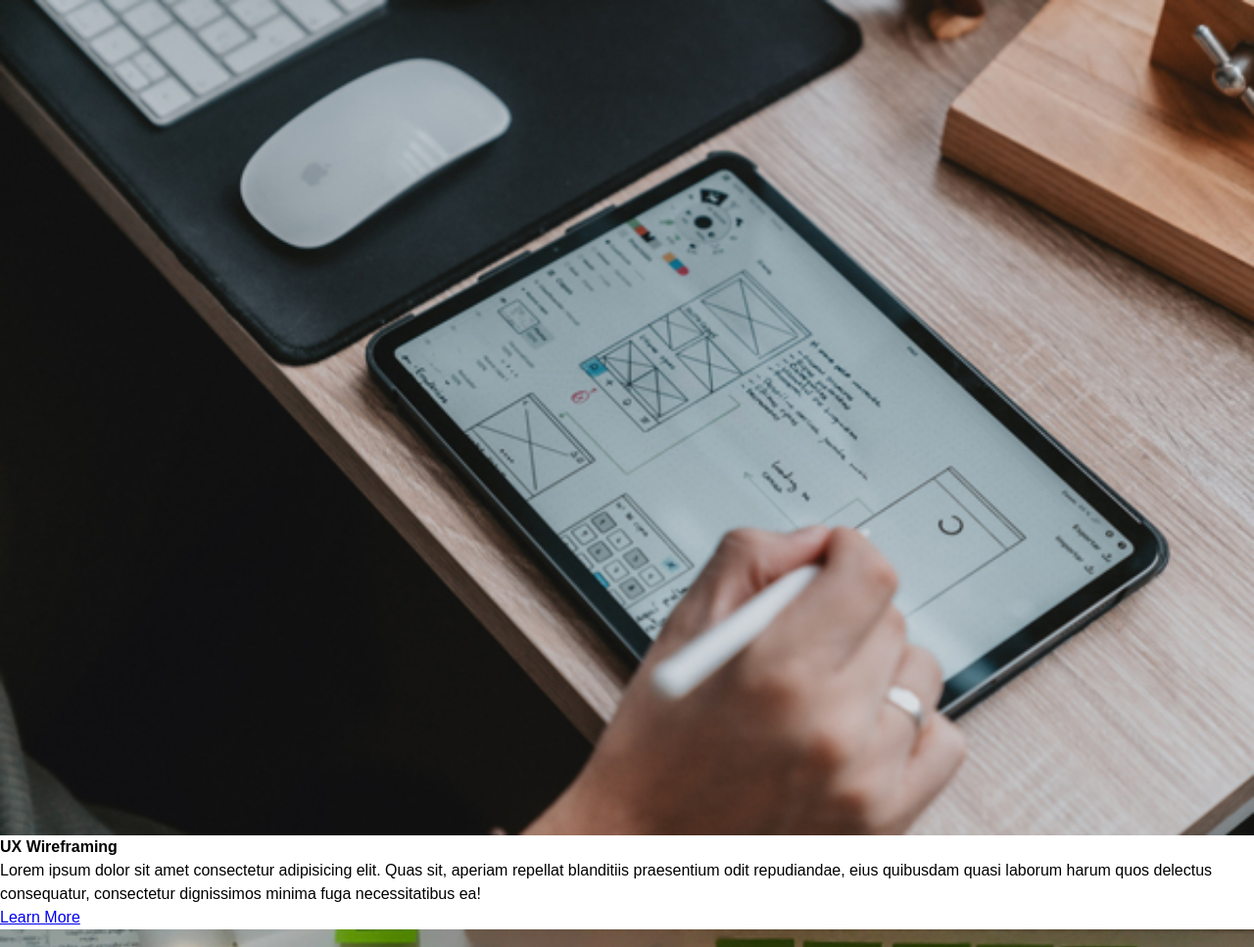
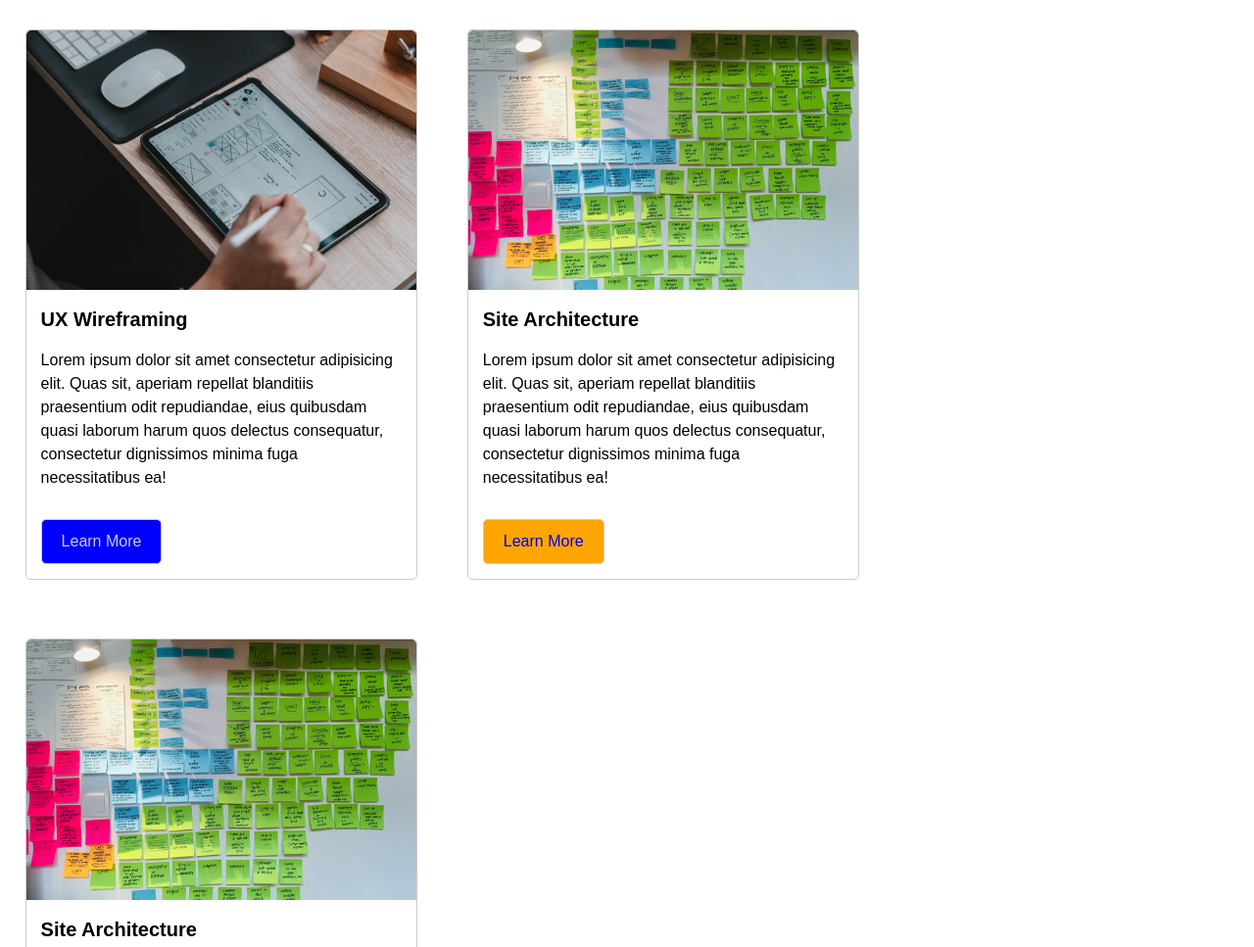
Before and after one commit to dmit2032-term1212-a02/oocss-modular-css, a plain HTML site: page index.html in a window 1280 px wide. Shown: the top 967 px of the page at 98% size. Drawn offline with Linux system fonts and the light colour scheme.

Commit message:
update demo content

```diff
--- a/css/styles.css
+++ b/css/styles.css
@@ -24,5 +24,55 @@ section {
 }
 
 /** STRUCTURE **/
+.card {
+	border-radius: 0.5rem;
+	border: 0.1rem solid #ccc;
+	width: 40rem;
+	margin: 3rem 2%;
+}
+
+.card-body {
+	padding: 1.5rem;
+}
+
+h4 {
+	font-size: 2rem;
+	margin-bottom: 1.5rem;
+}
+
+p {
+	margin-bottom: 3rem;
+}
+
+.btn {
+	padding: 1rem 2rem;
+	border-radius: 0.5rem;
+	border: 0.1rem solid #ccc;
+	text-decoration: none;
+	display: inline-block;
+	transition: background-color 0.3s ease-in-out;
+}
 
 /** STYLE **/
+.border-radius-top {
+	border-top-left-radius: 0.5rem;
+	border-top-right-radius: 0.5rem;
+}
+
+/** btn colours **/
+.btn-blue {
+	background-color: blue;
+	color: #ccc;
+}
+
+.btn-orange {
+	background-color: orange;
+}
+
+/** states **/
+.btn:hover{
+	/** add structural changes here **/
+}
+.btn-blue:hover {
+	background-color: darkblue;
+}
--- a/index.html
+++ b/index.html
@@ -13,22 +13,31 @@
     <body>
         <section>
             <!-- card one -->
-            <div class="">
-                <img src="img/ux-wireframing.jpg" alt="Wireframing">
-                <div class="">
+            <div class="card card-style">
+                <img class="border-radius-top" src="img/ux-wireframing.jpg" alt="Wireframing">
+                <div class="card-body">
                     <h4>UX Wireframing</h4>
                     <p>Lorem ipsum dolor sit amet consectetur adipisicing elit. Quas sit, aperiam repellat blanditiis praesentium odit repudiandae, eius quibusdam quasi laborum harum quos delectus consequatur, consectetur dignissimos minima fuga necessitatibus ea!</p>
-                    <a class="" href="#">Learn More</a>
+                    <a class="btn btn-blue" href="#">Learn More</a>
                 </div>
             </div>
 
             <!-- card two -->
-            <div class="">
-                <img src="img/site-architecture.jpg" alt="Content organization">
-                <div class="">
+            <div class="card card-style">
+                <img class="border-radius-top" src="img/site-architecture.jpg" alt="Content organization">
+                <div class="card-body">
                     <h4>Site Architecture</h4>
                     <p>Lorem ipsum dolor sit amet consectetur adipisicing elit. Quas sit, aperiam repellat blanditiis praesentium odit repudiandae, eius quibusdam quasi laborum harum quos delectus consequatur, consectetur dignissimos minima fuga necessitatibus ea!</p>
-                    <a class="" href="#">Learn More</a>
+                    <a class="btn btn-orange" href="#">Learn More</a>
+                </div>
+            </div>
+
+            <div class="card card-style">
+                <img class="border-radius-top" src="img/site-architecture.jpg" alt="Content organization">
+                <div class="card-body">
+                    <h4>Site Architecture</h4>
+                    <p>Lorem ipsum dolor sit amet consectetur adipisicing elit. Quas sit, aperiam repellat blanditiis praesentium odit repudiandae, eius quibusdam quasi laborum harum quos delectus consequatur, consectetur dignissimos minima fuga necessitatibus ea!</p>
+                    <a class="btn btn-orange" href="#">Learn More</a>
                 </div>
             </div>
         </section>
```
Also changed, not shown: 1 other file.
